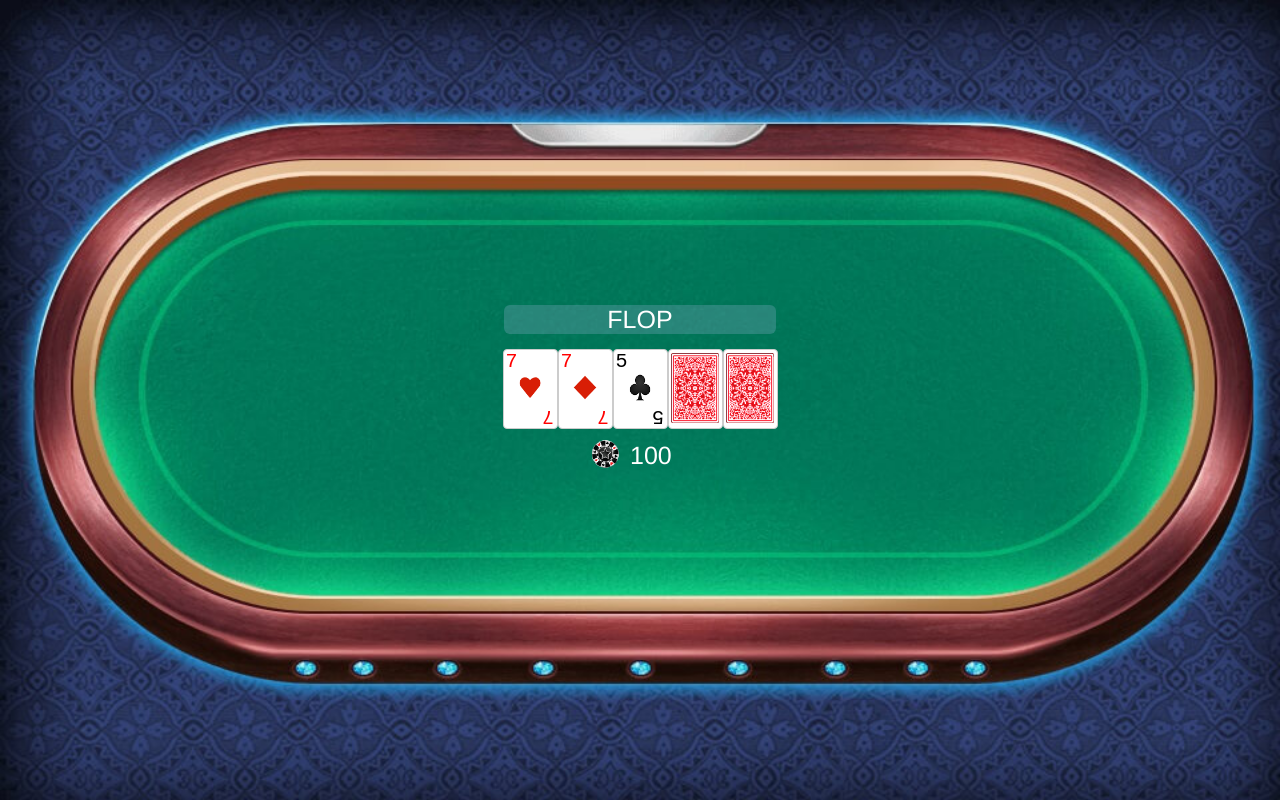
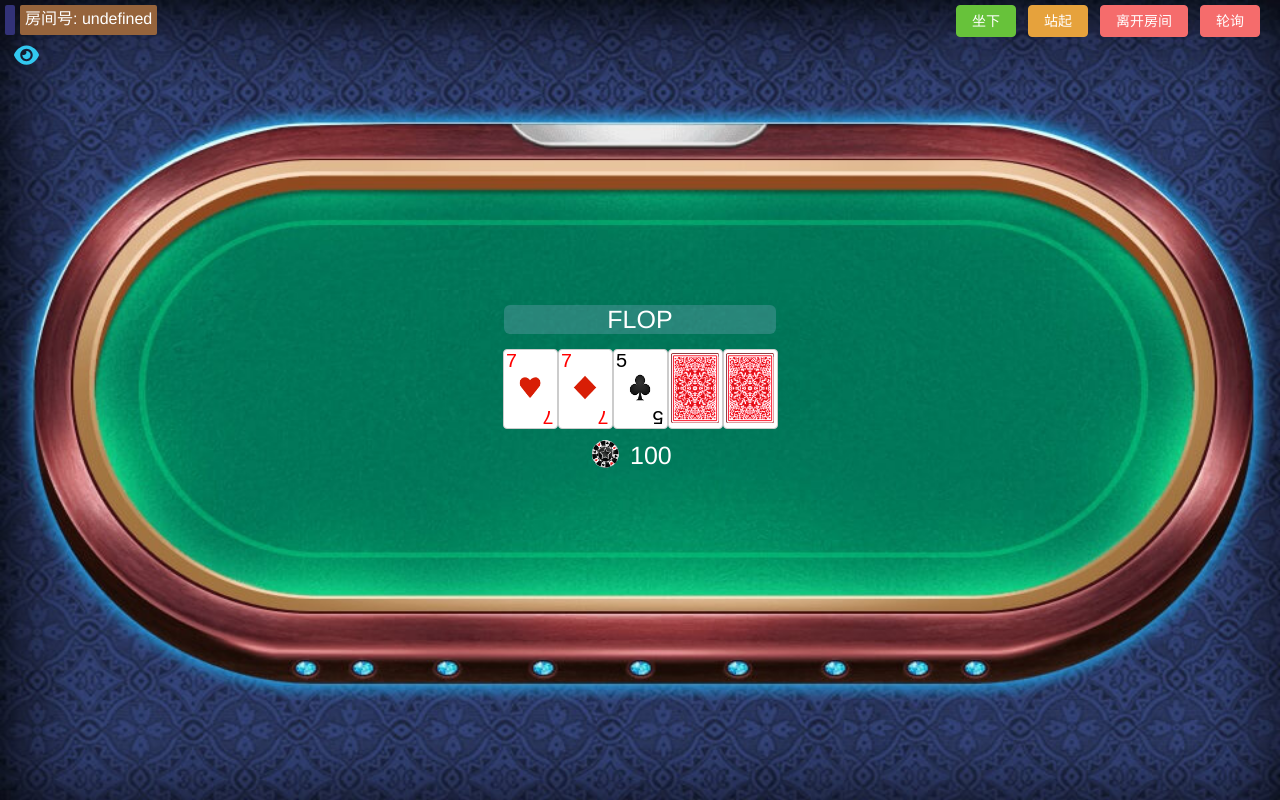
Before and after one commit to f31233456545/mini_game, a Vue app: page /1/1/content/1 in a window 1280 px wide. Built offline with nearby package versions, Linux system fonts and the light colour scheme.

Commit message:
轮询（游戏结束停止）/退出房间

```diff
--- a/src/views/LoginSignup.vue
+++ b/src/views/LoginSignup.vue
@@ -71,9 +71,9 @@ export default {
   methods: {
     //登录/注册界面切换
     changeType() {
-      (this.islogin = !this.islogin),
-        (this.rulesForm.username = ""),
-        (this.rulesForm.password = "");
+      this.islogin = !this.islogin,
+      this.rulesForm.username = "",
+      this.rulesForm.password = "";
     },
     //用户登录
     login(LoginData) {
@@ -91,6 +91,9 @@ export default {
                 break;
               case false:
                 self.error = true;
+                setTimeout(()=>{
+                   self.error=false;
+                },2000)
                 break;
             }
           })
@@ -104,12 +107,7 @@ export default {
     //用户注册
     register(LoginData) {
       const self = this;
-    //   var LoginData = {
-    //     username: self.rulesForm.username,
-    //     password: self.rulesForm.password,
-    //   };
       if (self.rulesForm.username != "" && self.rulesForm.password != "") {
-        //axios.post('http://47.94.92.103:3005/register',LoginData)
         request("register", LoginData)
           .then(function (res) {
             switch (res.succeed) {
@@ -119,6 +117,9 @@ export default {
                     break;
               case false:
                 self.existed = true;
+                setTimeout(()=>{
+                   self.existed=false;
+                },2000)
             }
           })
           .catch((err) => {
--- a/src/views/PlayRoom.vue
+++ b/src/views/PlayRoom.vue
@@ -1,6 +1,6 @@
 <template>
   <div class="play-room">
-  <div v-if="false" class="play-room-header">
+    <div class="play-room-header">
       <div class="room-info">
         <div class="room-name">
           {{this.$store.state.room_name}}
@@ -10,7 +10,7 @@
         </div>
         <div class="spectate">
           <div class="spectate-icon">
-                    <img :src="spectate"/>
+            <img :src="spectate" />
           </div>
           <div class="spectate-num">
             {{this.$store.state.viewer_num}}
@@ -19,14 +19,14 @@
 
       </div>
       <div class="button-group1">
-            <el-button type="success" @click="sit({room_id:this.$store.state.room_id,user_name:this.$store.state.userName})">坐下</el-button>
-            <el-button type="warning" @click="stand({room_id:this.$store.state.room_id,user_name:this.$store.state.userName})">站起</el-button>
-            <el-button type="danger" @click="exit_room({room_id:this.$store.state.room_id,user_name:this.$store.state.userName})">离开房间</el-button>
+        <el-button type="success" @click="sit({room_id:this.$store.state.inRoomId,user_name:this.$store.state.userName})">坐下</el-button>
+        <el-button type="warning" @click="stand({room_id:this.$store.state.inRoomId,user_name:this.$store.state.userName})">站起</el-button>
+        <el-button type="danger" @click="exit_room({room_id:this.$store.state.inRoomId,user_name:this.$store.state.userName})">离开房间</el-button>
+        <el-button type="danger" @click=" request_gameinfo">轮询</el-button>
       </div>
     </div>
 
-    <GameBoard/>
-
+    <GameBoard />
 
     <div class="play-room-footer">
       <div v-if="!playing && this.$store.state.gameInfo.user_infos[0].seat_id==this.$store.state.gameInfo.pod_info.bookmarker_id" class="waiting">
@@ -49,6 +49,7 @@
 
 import table0 from "../assets/table.jpg"
 import spectate from "../assets/icons/eye.svg"
+import store from "../store/index.js";
 import Player from '../components/Player.vue'
 import GameBoard from '../components/GameBoard.vue'
 import { request } from "../utils/request.js";
@@ -100,8 +101,8 @@ export default {
             self.$message.success('已坐下！');
             store.commit("sit");
             case false:
-            console("sit err!");
             self.$message.error('发生错误！');
+            console.log(res.message);
           }
         })
         .catch((err) => {
@@ -120,7 +121,7 @@ export default {
             store.commit("stand");
             case false:
             self.$message.error('发生错误！');
-            console(succeed.message);
+            console.log(res.message);
           }
         })
         .catch((err) => {
@@ -134,14 +135,18 @@ export default {
         .then(function (res) {
           switch (res.succeed) {
             case true:
+            console.log(res.succeed);
             store.commit("stand");
-            self.$router.go(-1);
+            store.commit("exitRoom");
             self.$message.success('已退出房间！');
-            store.commit("exitroom");
-            router.back();
+            console.log(exit_data);
+            return self.$router.push({ name: 'enter-game', params: { id:store.state.inGameId,name:exit_data.user_name}})
             case false:
-            self.$message.error('发生错误！');
-              console(succeed.message);
+              console.log('res.message'+res.message);
+              console.log('exit_data'+exit_data);
+              console.log('store.state.inRoomId'+store.state.inRoomId);
+              console.log('store.state.inRoomId'+store.state.inRoomId);
+            self.$message.error('发生错误！（房间可能不存在）');
           }
         })
         .catch((err) => {
@@ -252,26 +257,37 @@ export default {
     request_gameinfo()
     {
       const self = this;
+      let  timer = setInterval(() => {
+        this.fun(timer)
+         }, 1000)
+      },
+    fun (timer) {
       var request_data = {
-        room_id:  self.$store.state.room_id,
-        user_name: self.$store.state.userName,
+        room_id:  store.state.inRoomId,
+        user_name: store.state.userName,
       };
+         setTimeout(()=>{
+                console.log("开始轮循请求：");
                 request("request_game_info", request_data)
                 .then(data => {
-                    this.$store.commit('updataGameinfo', data)
+                    store.commit('updataGameinfo', data)
                     console.log(data)
+                    if(store.state.gameInfo.pod_info.playing==false){
+                             clearInterval(timer);
+                             console.log("结束轮循请求：");
+                             }
                 })
         .catch((err) => {
           console.log(err);
         });
-
+        }, 0)
       }
      },
     mounted() {
       //this.$store.commit('enterRoom')
     },
     unmounted() {
-      this.$store.commit('exitRoom')
+      //this.$store.commit('exitRoom')
     },
   }
   </script>
@@ -305,7 +321,7 @@ export default {
   height: 30px;
   font-size: 20px;
   color: white;
-    background: rgba(50,50,120,1);
+  background: rgba(50, 50, 120, 1);
   border-radius: 2px;
   margin-top: 5px;
   margin-left: 5px;
@@ -319,7 +335,7 @@ export default {
   height: 30px;
   font-size: 16px;
   color: white;
-    background: rgba(150,100,60,1);
+  background: rgba(150, 100, 60, 1);
   border-radius: 2px;
   margin-top: 5px;
   padding-left: 5px;
@@ -341,7 +357,7 @@ export default {
   display: flex;
   float: left;
   height: 30px;
-    color: rgb(50,200,240);
+  color: rgb(50, 200, 240);
   font-size: 20px;
   padding: 4px;
 }
@@ -359,8 +375,5 @@ export default {
   margin-right: 20px;
 }
 .button-group2 {
-
 }
-
-
 </style>
```
Lines whose indentation alone changed are shown as unchanged.
